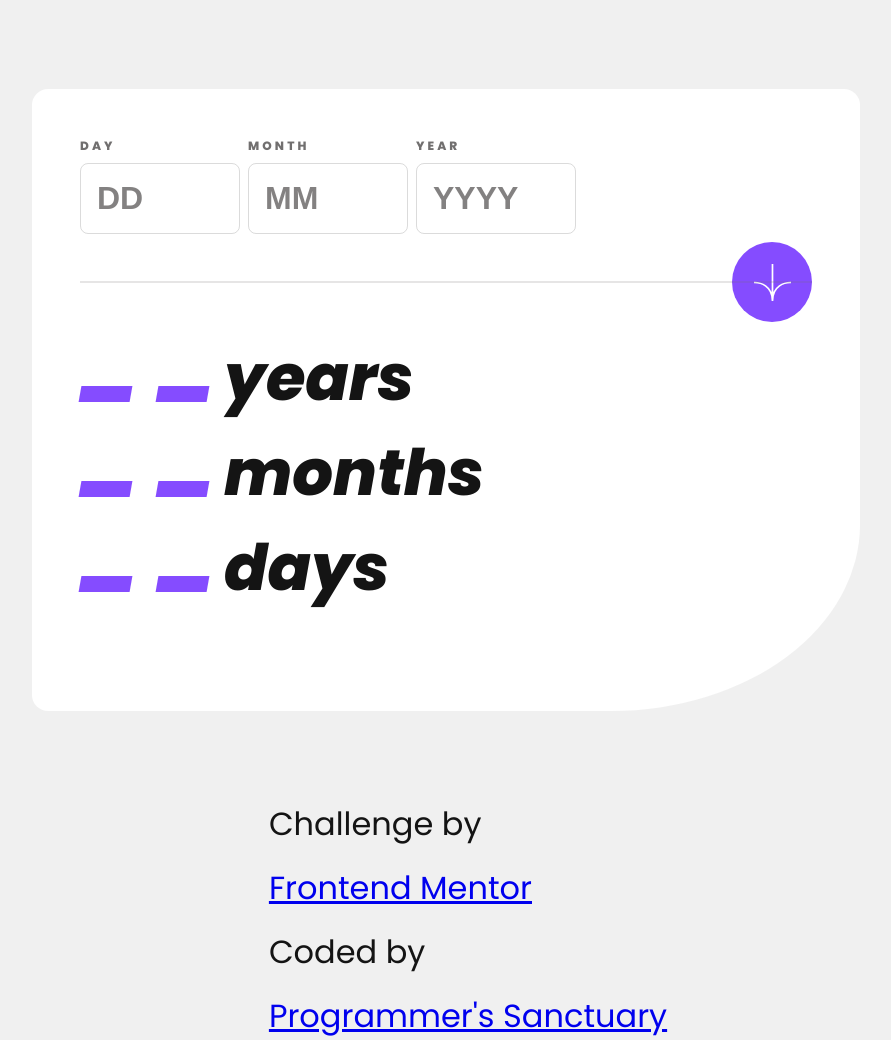
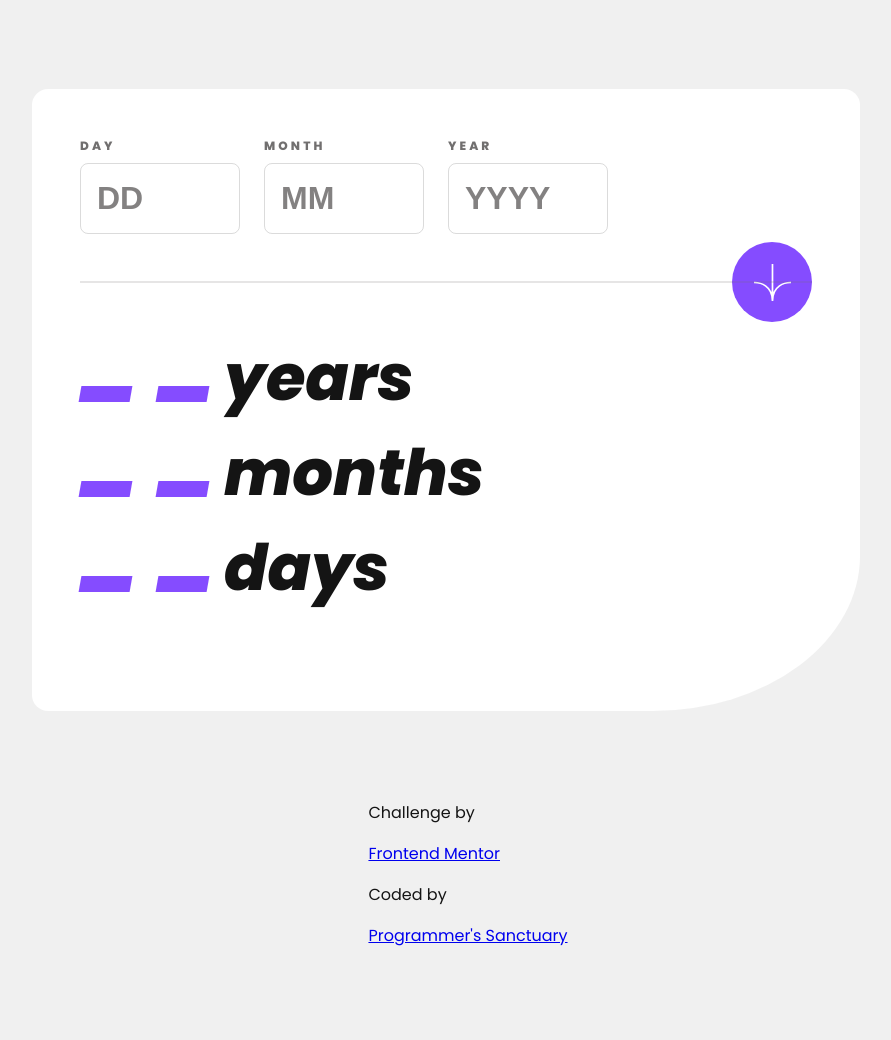
Before and after one commit to Ragudos/age-calculator-app-main, a plain HTML site: page index.html in a window 1280 px wide. Shown: the whole page, without its empty margins (172-1063 px from the left). After the commit the page ends 948 px from the top, so only its background shows below. Drawn offline with Linux system fonts and the light colour scheme.

Commit message:
polished a bit

```diff
--- a/index.html
+++ b/index.html
@@ -71,7 +71,7 @@
     </div>
   </main>
 
-  <footer class="flex flex-col gap items-center">
+  <footer style="font-size: 0.5rem;" class="flex flex-col gap items-center">
     <div class="flex flex-col gap-half">
       Challenge by <a href="https://www.frontendmentor.io?ref=challenge" target="_blank" rel="noreferrer">Frontend
         Mentor</a>
--- a/styles/globals.css
+++ b/styles/globals.css
@@ -69,11 +69,9 @@ main {
     padding: 1.5rem 1rem;
 
     border-radius: 0.5rem;
-    border-bottom-right-radius: 25%;
+    border-bottom-right-radius: 22.5%;
 
     width: 95%;
-
-    aspect-ratio: 12 / 16;
 
     background-color: hsl(var(--clr-neutral-white));
 }
@@ -82,7 +80,7 @@ main {
     .card {
         padding: 1.5rem;
         aspect-ratio: 16 / 12;
-        border-bottom-right-radius: 30%;
+        border-bottom-right-radius: 25%;
     }
 }
 
@@ -118,7 +116,7 @@ input:focus-visible {
 
 .section-of-inputs {
     display: flex;
-    gap: 0.25rem;
+    gap: 0.75rem;
     align-items: center;
 }
 
```
